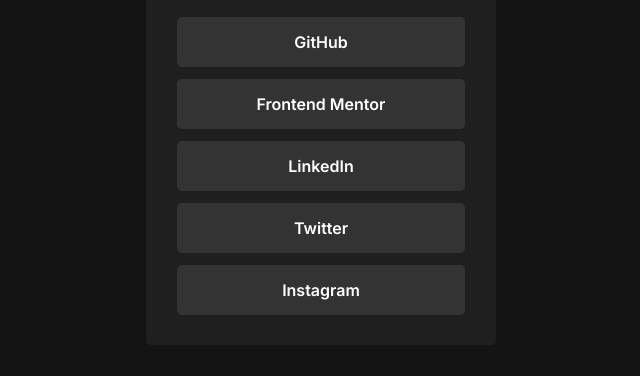
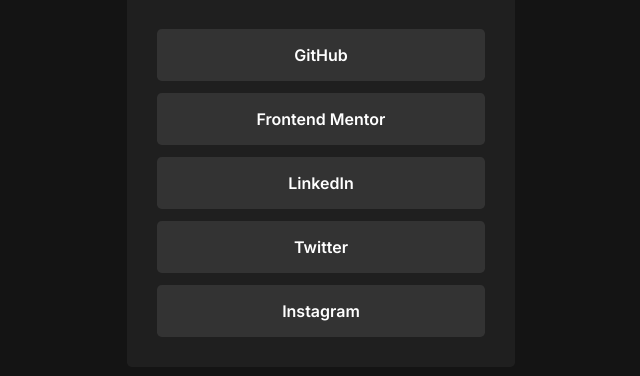
Before and after one commit to GunnarOliveira/SOCIAL-LINKS-PROFILE, a plain HTML site: page social-links-profile-main/social-links-profile-main/index.html in a window 1280 px wide. Shown: the part 336-712 px from the top of the page, without its empty margins (319-959 px from the left). Drawn offline with Linux system fonts and the light colour scheme.

Commit message:
Add files via upload

```diff
--- a/social-links-profile-main/social-links-profile-main/assets/style.css
+++ b/social-links-profile-main/social-links-profile-main/assets/style.css
@@ -23,7 +23,7 @@
   display: block;
   width: 100%;
   height: 100%;
-  padding: 15px 80px;
+  padding: 1rem 6.2rem;
   text-decoration: none;
   box-sizing: border-box;
   font-weight: 600;
@@ -47,7 +47,7 @@
   border-radius: 0.3rem;
   text-align: center;
   display: grid;
-  gap: 20px;
+  gap: 2rem;
 }
 
 .intro {
```
